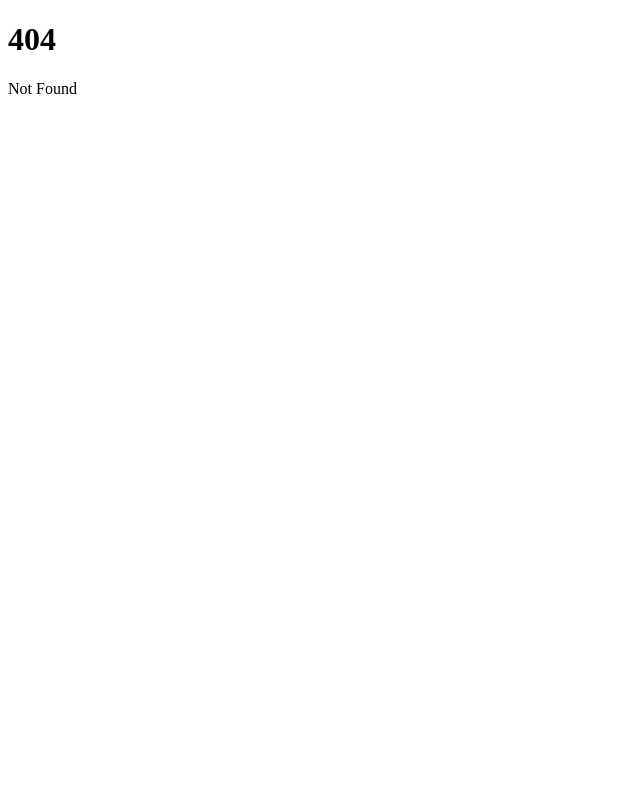
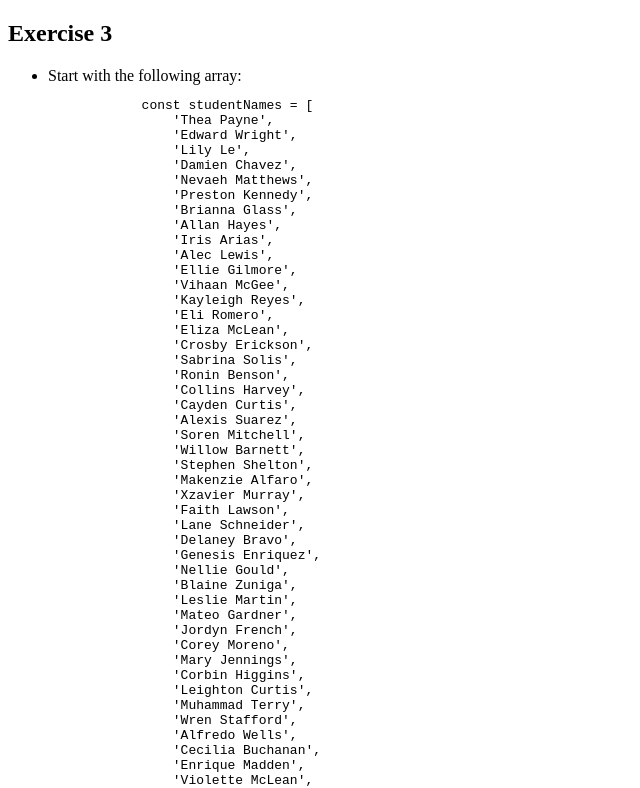
Before and after one commit to Elaz33/car-project, a SvelteKit app: page /exercises/3/instructions in a window 1280 px wide. Before the commit this address had no page. Shown: the top 788 px of the page, without its empty margins (0-640 px from the left). Built offline with nearby package versions, Linux system fonts and the light colour scheme.

Commit message:
set up exercise 3

```diff
--- a/src/routes/+page.svelte
+++ b/src/routes/+page.svelte
@@ -1,3 +1,4 @@
 <h1>Welcome to Elazar's Practice project</h1>
 <p><a href="/exercises/1/instructions">Exercise 1</a></p>
 <p><a href="/exercises/2/instructions">Exercise 2</a></p>
+<p><a href="/exercises/3/instructions">Exercise 3</a></p>
--- /dev/null
+++ b/src/routes/exercises/3/instructions/+page.svelte
@@ -0,0 +1,158 @@
+<script lang="ts">
+
+
+
+</script>
+<!------------------------------------------------------------>
+
+<h2>Exercise 3</h2>
+<ul>
+    <li>Start with the following array:
+        <pre>
+            const studentNames = [
+                'Thea Payne',
+                'Edward Wright',
+                'Lily Le',
+                'Damien Chavez',
+                'Nevaeh Matthews',
+                'Preston Kennedy',
+                'Brianna Glass',
+                'Allan Hayes',
+                'Iris Arias',
+                'Alec Lewis',
+                'Ellie Gilmore',
+                'Vihaan McGee',
+                'Kayleigh Reyes',
+                'Eli Romero',
+                'Eliza McLean',
+                'Crosby Erickson',
+                'Sabrina Solis',
+                'Ronin Benson',
+                'Collins Harvey',
+                'Cayden Curtis',
+                'Alexis Suarez',
+                'Soren Mitchell',
+                'Willow Barnett',
+                'Stephen Shelton',
+                'Makenzie Alfaro',
+                'Xzavier Murray',
+                'Faith Lawson',
+                'Lane Schneider',
+                'Delaney Bravo',
+                'Genesis Enriquez',
+                'Nellie Gould',
+                'Blaine Zuniga',
+                'Leslie Martin',
+                'Mateo Gardner',
+                'Jordyn French',
+                'Corey Moreno',
+                'Mary Jennings',
+                'Corbin Higgins',
+                'Leighton Curtis',
+                'Muhammad Terry',
+                'Wren Stafford',
+                'Alfredo Wells',
+                'Cecilia Buchanan',
+                'Enrique Madden',
+                'Violette McLean',
+                'Crosby Bond',
+                'Alena Byrd',
+                'Cristian Lim',
+                'Giavanna Ball',
+                'Shane Clayton',
+                'Saige McMahon',
+                'Jakob Garner',
+                'Jacqueline Palacios',
+                'Thaddeus Rubio',
+                'Hadassah Chavez',
+                'Ian Dougherty',
+                'Alisson Moyer',
+                'Ahmir Arnold',
+                'Finley Soto',
+                'Barrett Farmer',
+                'Madelynn Galindo',
+                'Salvatore Avalos',
+                'Paloma Rush',
+                'Kaiser Singh',
+                'Vivienne Frederick',
+                'Kase Young',
+                'Zoey Benton',
+                'Jamal Arias',
+                'Aleah Eaton',
+                'Leighton Donovan',
+                'Azariah Mayer',
+                'Yahir Leach',
+                'Martha Mitchell',
+                'Jaxon Nava',
+                'Scout Nielsen',
+                'Tru Harvey',
+                'Nicole Arellano',
+                'Kellan Lim',
+                'Giavanna Ramos',
+                'Angel Todd',
+                'Zariah Orozco',
+                'Keanu Landry',
+                'Brynleigh Bravo',
+                'Genesis Chang',
+                'Ophelia Strong',
+                'Axl Stein',
+                'Leilany Doyle',
+                'Kashton Simpson',
+                'Anastasia Fitzpatrick',
+                'Blaze Short',
+                'Cheyenne Hoover',
+                'Jaziel Hampton',
+                'Leona Hayden',
+                'Leroy Holland',
+                'Mariah Camacho',
+                'Tatum O’brien',
+                'Joanna Ayala',
+                'Tanner Curry',
+                'Alison Murphy',
+                'Cameron Watts',
+            ];
+        </pre>
+    </li>
+    <li>This list is great but it's not very useful as a list of strings.  Instead we want a list of objects.  Each object should represent a "Student" (so create a Student class).</li>
+    <li>Convert the list (array) of names to a list (array) of Student objects.</li>
+    <li>The Student class should have two properties: "firstName" and "lastName".</li>
+    <li>In addition, there should be a third property (string) called "section" which will let us know where to seat each of these students.  There are 3 sections in the classroom: "A-H", "I-Q", "R-Z".  The students are assigned a section based on the first letter of their last name.</li>
+    <li>Example of a Student object:
+        <pre>
+            &lbrace;
+              firstName: 'Blaze',
+              lastName: 'Short',
+              section: 'R-Z',
+            &rbrace;
+        </pre>
+    </li>
+    <li>Once you have created a new students array, we will display the names.</li>
+    <li>Create a page which displays a list of the students (one record per line), grouped by section.  Each student should be displayed with the last name then first name.  For example:
+        <pre>
+            Section: A-H
+            ------------------------------
+            Ayala, Joanna
+            Holland, Leroy
+            ...
+
+            Section: I-Q
+            ------------------------------
+            O’brien, Tatum
+            ...
+
+            Section: R-Z
+            ------------------------------
+            Short, Blaze
+            ...
+        </pre>
+    </li>
+    <li>The names should be sorted alphabetically within each section.</li>
+    <li>Submitted answer should be here: <a href="/exercises/3/my-answer" target="_blank">/exercises/3/my-answer</a></li>
+</ul>
+
+<!------------------------------------------------------------>
+<style>
+
+
+
+</style>
```
